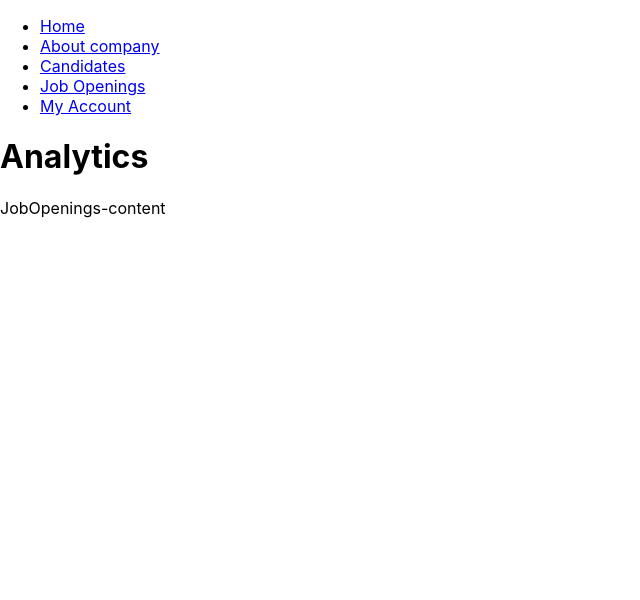
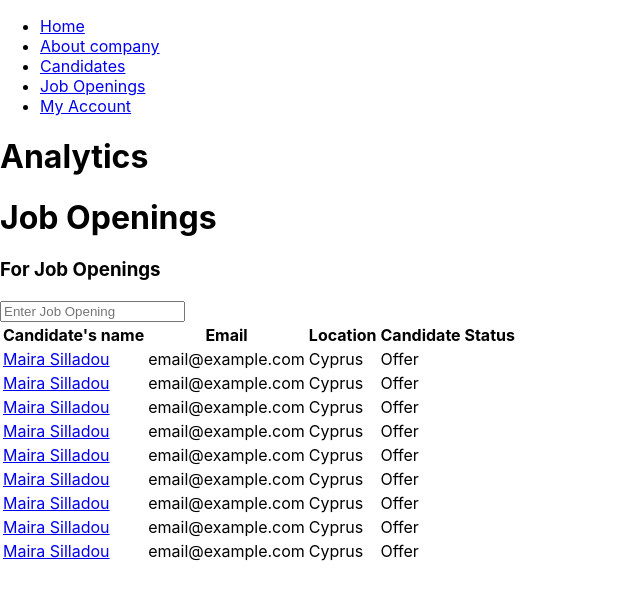
Before and after one commit to boyk0/ats-react, a React (Create React App) app: page /analytics/job-openings in a window 1280 px wide. Shown: the top 600 px of the page, without its empty margins (0-640 px from the left). Built offline with nearby package versions, Linux system fonts and the light colour scheme.

Commit message:
analytics

```diff
--- a/src/i18n.js
+++ b/src/i18n.js
@@ -67,7 +67,18 @@ const resources = {
 			"Candidates header": "Candidates",
 			"Add New Job Opening Header": "Add new Job Opening",
 			"Add Recruiter Header": "Add Recruiter",
-			"": "",
+			"Analytics for job openings subheader": "For Job Openings",
+			"Analytics for job openings enter job opening": "Enter Job Opening",
+			"Analytics for job openings table name": "Candidate's name",
+			"Analytics for job openings table email": "Email",
+			"Analytics for job openings table location": "Location",
+			"Analytics for job openings table candidate status": "Candidate Status",
+			"Recruiter Analytics header": "Analytics",
+			"Recruiter Analytics subheader": "For Recruiter",
+			"Recruiter Analytics table recruiter name": "Recruiter's name",
+			"Recruiter Analytics table job opening": "Job Opening",
+			"Recruiter Analytics table priority": "Priority",
+			"Recruiter Analytics table location": "Location",
 		}
 	},
 };
--- a/src/index.js
+++ b/src/index.js
@@ -17,6 +17,7 @@ import { CandidatesInfo } from './pages/CandidatesInfo/CandidatesInfo';
 import { AddCandidate } from './pages/addCandidate/AddCandidate';
 import { AddJobOpenings } from './pages/addJobOpenings/AddJobOpenings';
 import { AddRecruiter } from './pages/addRecruiter/AddRecruiter';
+import { RecruitersInfo } from './pages/recruiitersInfo/RecruitersInfo';
 
 const router = createBrowserRouter([
     {
@@ -45,6 +46,10 @@ const router = createBrowserRouter([
             {
                 path: "candidates/info/:id",
                 element: <CandidatesInfo />,
+            },
+            {
+                path: "recruiter/info/:id",
+                element: <RecruitersInfo />,
             },
             {
                 path: "/job-openings",
--- a/src/pages/analytics/JobOpeningsAnalytics.js
+++ b/src/pages/analytics/JobOpeningsAnalytics.js
@@ -1,13 +1,50 @@
 import { useTranslation } from 'react-i18next';
+import { Link } from 'react-router-dom';
 
 export const JobOpeningsAnalytics = () => {
 	const { t } = useTranslation();
 
+	const dataContent = (arr = [1, 2, 3, 4, 5, 6, 7, 8, 9]) => {
+		return arr.map((id) =>
+			<tr>
+				<td>
+					<Link to={`/candidates/info/${id}`}>Maira Silladou</Link>
+				</td>
+				<td>email@example.com</td>
+				<td>Cyprus</td>
+				<td>Offer</td>
+			</tr>
+		);
+	}
+
 	return (
-		<div className="JobOpenings">
+		<div className="JobOpeningsAnalytics">
+			<div className="JobOpeningsAnalytics-header">
+				<h1>
+					{t('Job Openings header')}
+				</h1>
+				<h3>
+					{t('Analytics for job openings subheader')}
+				</h3>
+				<div className="JobOpeningsAnalytics-enter-job-openings">
+					<input placeholder={t('Analytics for job openings enter job opening')}>
+					</input>
+				</div>
+			</div>
 
-			<div className="JobOpenings-content">
-				JobOpenings-content
+
+			<div className="JobOpeningsAnalytics-content">
+				<div className="JobOpenings-table">
+					<table>
+						<tr>
+							<th>{t('Analytics for job openings table name')}</th>
+							<th>{t('Analytics for job openings table email')}</th>
+							<th>{t('Analytics for job openings table location')}</th>
+							<th>{t('Analytics for job openings table candidate status')}</th>
+						</tr>
+						{dataContent()}
+					</table>
+				</div>
 			</div>
 		</div>
 	);
--- a/src/pages/analytics/RecruiterAnalytics.js
+++ b/src/pages/analytics/RecruiterAnalytics.js
@@ -1,12 +1,44 @@
 import { useTranslation } from 'react-i18next';
+import { Link } from 'react-router-dom';
 
 export const RecruiterAnalytics = () => {
 	const { t } = useTranslation();
 
+	const dataContent = (arr = [1, 2, 3, 4, 5, 6, 7, 8, 9]) => {
+		return arr.map((id) =>
+			<tr>
+				<td>
+					<Link to={`/recruiter/info/${id}`}>Natalia</Link>
+				</td>
+				<td>Office manager</td>
+				<td>High</td>
+				<td>Cyprus</td>
+			</tr>
+		);
+	}
+
 	return (
 		<div className="RecruiterAnalytics">
+			<div className="RecruiterAnalytics-header">
+				<h1>
+					{t('Recruiter Analytics header')}
+				</h1>
+				<h3>
+					{t('Recruiter Analytics subheader')}
+				</h3>
+			</div>
 			<div className="RecruiterAnalytics-content">
-				RecruiterAnalytics-content
+				<div className="RecruiterAnalytics-table">
+					<table>
+						<tr>
+							<th>{t('Recruiter Analytics table recruiter name')}</th>
+							<th>{t('Recruiter Analytics table job opening')}</th>
+							<th>{t('Recruiter Analytics table priority')}</th>
+							<th>{t('Recruiter Analytics table location')}</th>
+						</tr>
+						{dataContent()}
+					</table>
+				</div>
 			</div>
 		</div>
 	);
--- /dev/null
+++ b/src/pages/recruiitersInfo/RecruitersInfo.js
@@ -0,0 +1,53 @@
+import { useTranslation } from 'react-i18next';
+
+export const RecruitersInfo = () => {
+	const { t } = useTranslation();
+
+	return (
+		<div className="RecruitersInfo">
+			<div className="RecruitersInfo-header">
+				<h1>
+					Recruiter Name
+				</h1>
+			</div>
+
+			<div className="RecruitersInfo-content">
+				<img src="./" alt="photo"/>
+				<div className="RecruitersInfo-info">
+					<div className="MyAccount-info-row">
+						<span className="title">
+							{t('My Account name')}
+						</span>
+						<span className="data">
+							Name
+						</span>
+					</div>
+					<div className="RecruitersInfo-info-row">
+						<span className="title">
+							{t('My Account surname')}
+						</span>
+						<span className="data">
+							surname
+						</span>
+					</div>
+					<div className="RecruitersInfo-info-row">
+						<span className="title">
+							{t('My Account email')}
+						</span>
+						<span className="data">
+							email
+						</span>
+					</div>
+					<div className="RecruitersInfo-info-row">
+						<span className="title">
+							{t('My Account position')}
+						</span>
+						<span className="data">
+							position
+						</span>
+					</div>
+				</div>
+			</div>
+		</div>
+	);
+}
```
